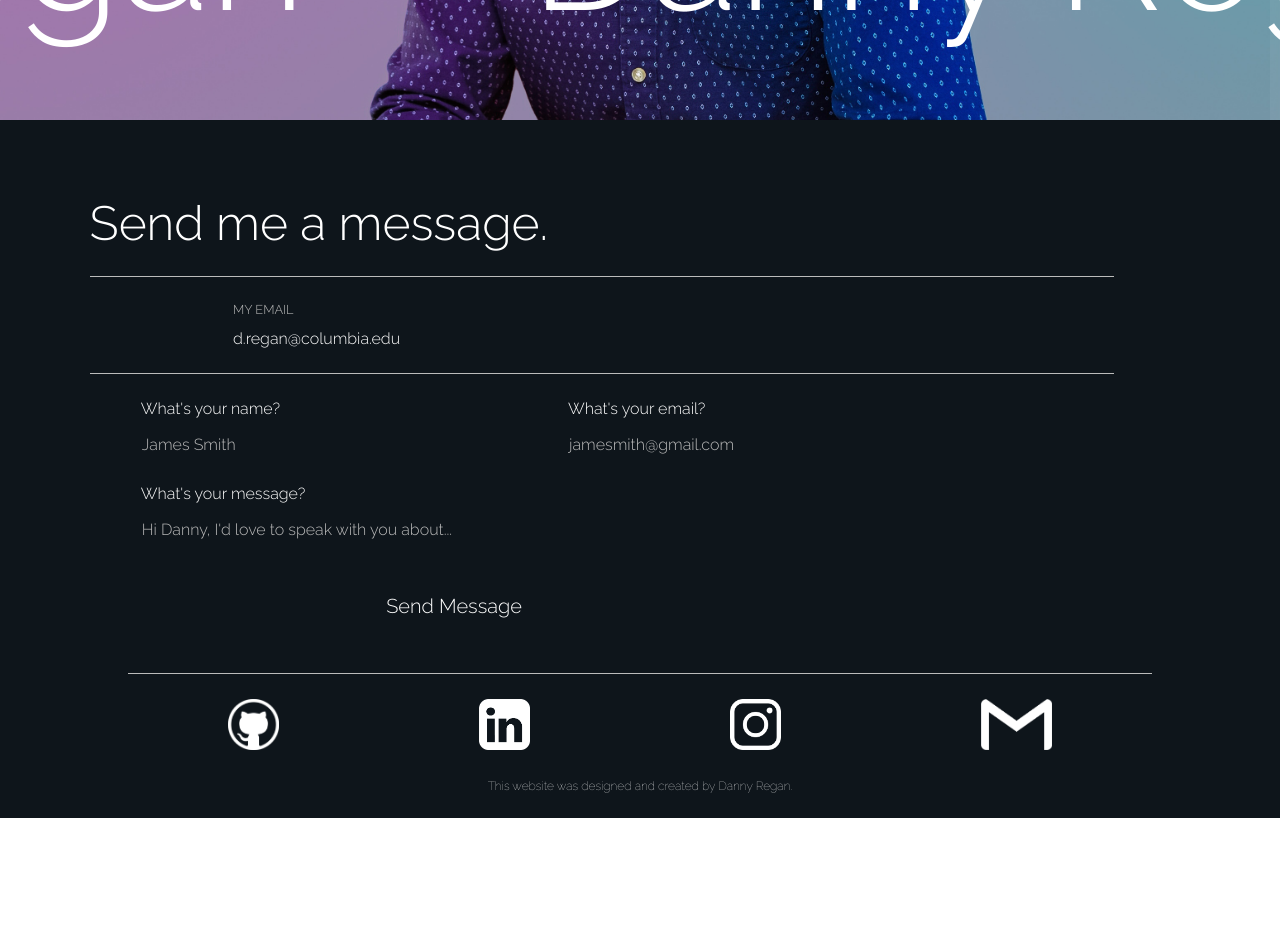
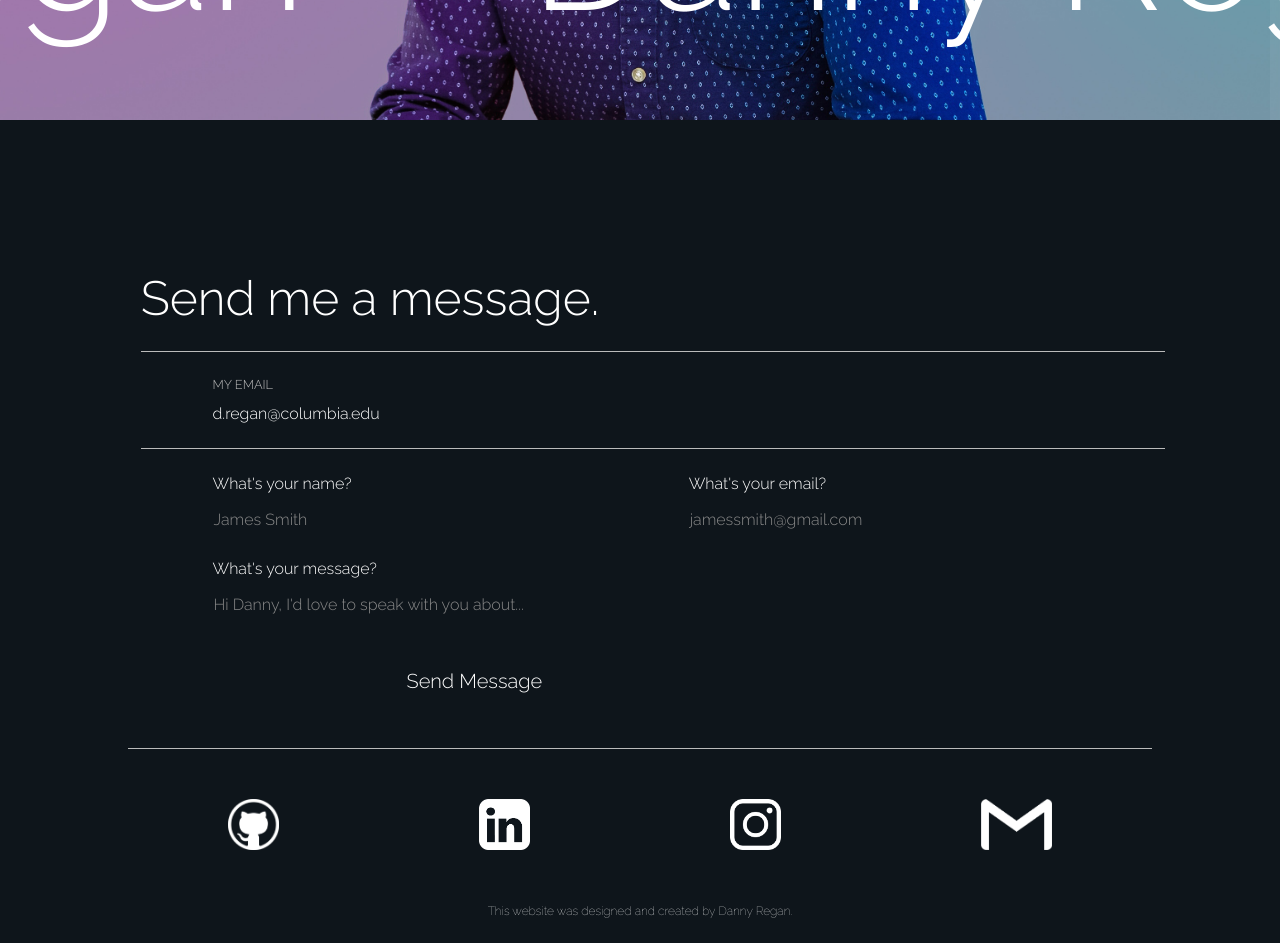
Before and after one commit to dannyregan/dreegs, a React (Create React App) app: page / in a window 1280 px wide. Shown: the part 680-1623 px from the top of the page. Before the commit the page ends 1498 px from the top, so only its background shows below. Built offline with nearby package versions, Linux system fonts and the light colour scheme.

Commit message:
updatted contact section styling

```diff
--- a/src/Components/Contact.js
+++ b/src/Components/Contact.js
@@ -3,7 +3,8 @@ import styles from './Contact.module.css'
 
 export default function Contact() {
     return (
-        <div className={styles.container}>
+        <div className={styles.containerWrapper}>
+            <div className={styles.container}>
             <h2>Send me a message.</h2>
             <div className={styles.myInfo}>
                 <h3>My email</h3>
@@ -18,7 +19,7 @@ export default function Contact() {
                         </div>
                         <div className={styles.formQuestion}>
                             <label for='yourEmail'>What's your email?</label>
-                            <input type='text' id='yourEmail' placeholder="jamesmith@gmail.com"></input>
+                            <input type='text' id='yourEmail' placeholder="jamessmith@gmail.com"></input>
                         </div>
                     </div>
                     <div className={styles.formMiddle}>
@@ -32,6 +33,7 @@ export default function Contact() {
                     </div>
                 </form>
             </div>
+            </div>
         </div>
 
 
--- a/src/Components/Contact.module.css
+++ b/src/Components/Contact.module.css
@@ -1,55 +1,54 @@
-.container {
+.containerWrapper {
     background-color: hsl(205, 30%, 8%);
     color: white;
+    padding-top: 150px;
+    font-size: 1rem;
+    padding-left: 11%;
+    height: 100%;
+}
+
+.container {
+    width: 80vw;
     display: flex;
     flex-direction: column;
     justify-content: space-evenly;
-    padding-top: 75px;
-    font-size: 1rem;
 }
 
 h2 {
     font-size: 3rem;
-    margin-left: 7%;
     padding-bottom: 25px;
     border-bottom: 1px solid rgb(187, 187, 187);
-    width: 80vw;
 }
 
 .myInfo {
     padding-top: 25px;
-    margin-left: 7%;
     border-bottom: 1px solid rgb(187, 187, 187);
-    width: 80vw;
+    height: 100%;
 }
 
 h3 {
     color: rgb(187, 187, 187);
     font-size: .8rem;
     text-transform: uppercase;
-    margin-left: 14%;
+    margin-left: 7%;
 }
 
 .container p {
     padding: 12px 0px 25px 0px;
-    margin-left: 14%;
+    margin-left: 7%;
 }
 
 .formContainer {
     padding-top: 25px;
-    margin-left: 11%;
-}
-
-form {
+    margin-left: 7%;
     display: flex;
     flex-direction: column;
-    justify-content: space-evenly;
+    justify-content: center;
 }
 
 .formTop {
     display: flex;
     justify-content: space-between;
-    width: 75%;
 }
 
 .formQuestion {
@@ -75,9 +74,8 @@ form {
 }
 
 .formQuestion input::placeholder {
-    color: rgb(187, 187, 187);
+    color: rgb(138, 138, 138);
     padding-left: 1px;
-
 }
 
 .formBottom {
--- a/src/Components/Footer.module.css
+++ b/src/Components/Footer.module.css
@@ -10,7 +10,7 @@
     display: flex;
     align-items: center;
     justify-content: space-around;
-    padding: 25px 0px 25px 0px;
+    padding: 50px 0px 50px 0px;
     border-top: 1px solid rgb(187, 187, 187);
     width: 80vw;
 }
--- a/src/Components/Nav.js
+++ b/src/Components/Nav.js
@@ -4,33 +4,6 @@ import hero from '../images/Hero 2.JPG';
 import hero3 from '../images/Hero 3.JPG';
 
 export default function Nav() {
-    // useEffect(() => {
-    //     description()
-    // }, [])
-
-    // const [a, setA] = useState('A');
-    // const time = 1050 * 7;
-
-    // useEffect(() => {
-    //     setTimeout(() => {
-    //         setA('');
-    //     }, time)
-    // }, [])
-
-    // const [noun, setNoun] = useState(['Rock Climber.'])
-
-    // function description() {
-    //     const nouns = ['Cyclist.', 'Photographer.', 'Runner.', 'Biologist.', 'Problem Solver.', 'Front End Developer.'];
-    //     var i = 0;
-    //     var interval = setInterval(function() {
-    //         let word = nouns[i++];
-    //         if (i === nouns.length) {
-    //             clearInterval(interval);
-    //         }
-    //         setNoun(word);
-    //     }, 1000)
-    // }
-
     return (
         <>
             <div className={styles.bannerContainer}>
@@ -41,6 +14,9 @@ export default function Nav() {
                 <div className={styles.nav}>
                     <div className={styles.navDivLeft}>
                         <a href='#'><p className={styles.initials}>DR</p></a>
+                    </div>
+                    <div className={styles.navDivCenter}>
+                        <p>This website is currently under construction.</p>
                     </div>
                     <div className={styles.navDivRight}>
                         <ul className={styles.navTabs}>
--- a/src/Components/Nav.module.css
+++ b/src/Components/Nav.module.css
@@ -7,7 +7,7 @@
   height: 100vh;
   /* border-bottom-right-radius: 300px;
   border-bottom-left-radius: 50%; */
-  background-color: rgb(16, 15, 19);
+  background-color: hsl(205, 30%, 8%);
   z-index: 5;
   animation: loading 750ms ease-in 2.5s forwards;
   display: flex;
@@ -91,6 +91,7 @@
     width: 100%;
     max-width: 100%;
     animation: webpageAppear 700ms ease-out 2.5s;
+    color: white;
   }
 
   .navDivLeft a {
@@ -114,10 +115,12 @@
     align-items: center;
     justify-content: center;
     text-decoration: none;
+    transition: 400ms;
   }
 
   .initials:hover {
-    background-color: rgba(35, 79, 111, 0.5);
+    background-color: hsl(205, 30%, 8%);
+    border-radius: 50%;
     cursor: pointer;
   }
 
@@ -157,14 +160,6 @@
   }
 
   .navTabs a:hover {
-    /* border: 2px solid white;
-    border-radius: 4px;
-    margin: 15px;
-    padding-bottom: 4px;
-    padding-top: 4px;
-    margin-top: 11px; */
-    /* border-bottom: 1px solid white;
-    padding-bottom: 1px; */
     background-position: 100% 100%;
     background-size: 100% 1px;
   }
@@ -261,50 +256,6 @@
   -webkit-background-clip: text; */
 }
 
-.valueContainer {
-  position: absolute;
-  right: 7%;
-  top: 40%;
-  width: 15vw;
-  color: white;
-  background-color: rgba(35, 79, 111, 0.5);
-  padding: 2vw;
-  border: 3px solid white;
-  border-radius: 4px;
-  display: flex;
-  flex-direction: column;
-  justify-content: space-between;
-}
-
-.buttonsContainer {
-  padding-top: 3%;
-  display: flex;
-  justify-content: space-around;
-  width: auto;
-}
-
-
-.valueContainer p {
-  margin: 0px;
-  padding: .5vw;
-  font-size: 1vw;
-}
-
-button {
-  color: white;
-  background-color: rgba(250, 250, 250, .3);
-  border: 1px solid white;
-  border-radius: 4px;
-  width: 100%;
-  font-size: .85vw;
-  padding: .3vw;
-}
-
-button:hover {
-  cursor: pointer;
-  background-color: transparent;
-}
-
 .letsWork {
   position: absolute;
   top: 45%;
@@ -313,6 +264,7 @@ button:hover {
   font-size: 2vw;
   height: 2.7vw;
   line-height: 3vw;
+  padding-bottom: 5px;
   font-family: "Raleway";
   background-image: linear-gradient(#ffffff 0 0);
     background-position: 0 100%; /*OR bottom left*/
--- a/src/index.css
+++ b/src/index.css
@@ -24,3 +24,7 @@ body {
   font-family: "Raleway";
   font-weight: 300;
 }
+
+html {
+  background-color: hsl(205, 30%, 8%);
+}
```
